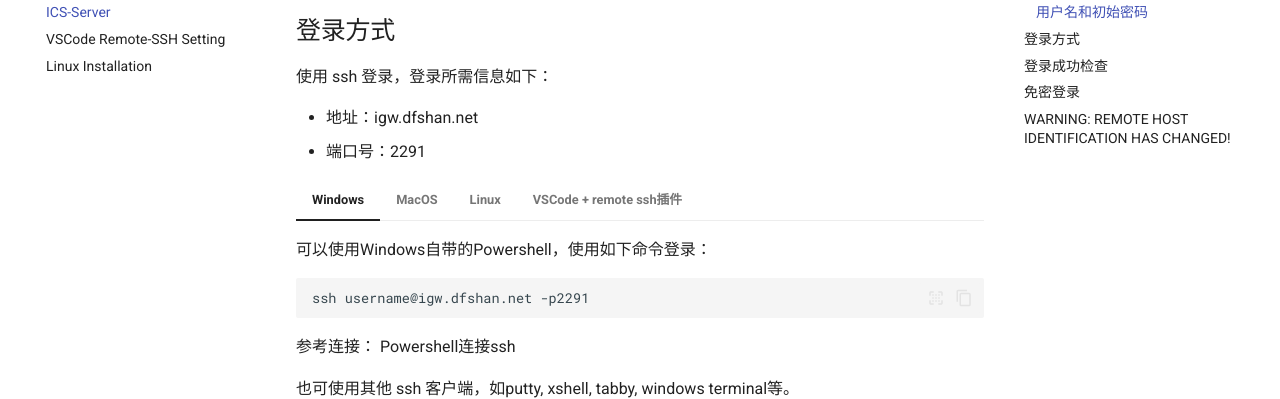
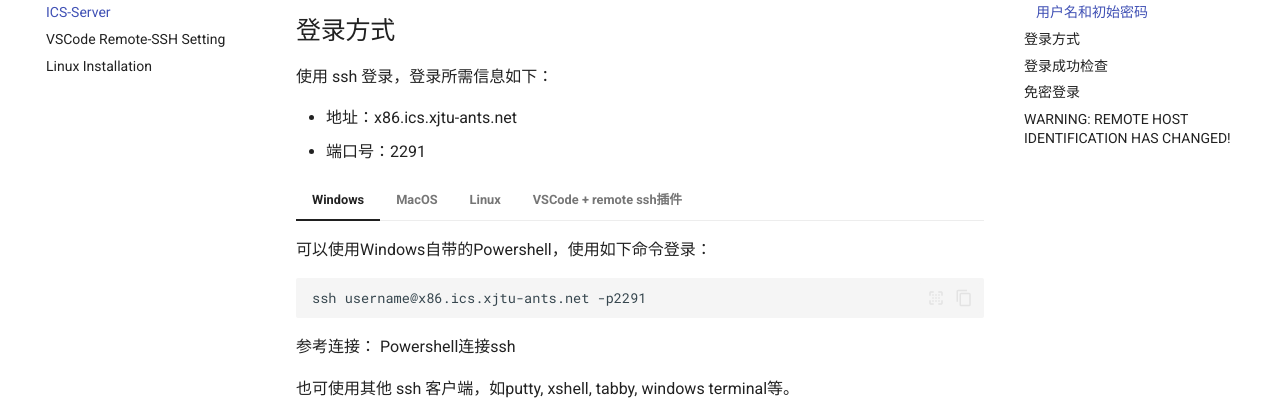
Before and after one commit to xjtu-ics/ics-webpage, an MkDocs documentation site: the page built from docs/resources/ICS-Server.md, in a window 1280 px wide and 900 px high, scrolled down 585 px. Shown: the part 152-551 px from the top of the window. Built offline with MkDocs 1.6.1 and Material for MkDocs 9.7.7, drawn with Linux system fonts in a browser that asks for light colours; comment, search, counter and statistics services are not loaded; the version menu is left out.

Commit message:
update: change igw.dfshan.net to x86.ics.xjtu-ants.net

````diff
--- a/docs/resources/ICS-Server.md
+++ b/docs/resources/ICS-Server.md
@@ -17,7 +17,7 @@
 ## 登录方式
 使用 ssh 登录，登录所需信息如下：
 
-- 地址：igw.dfshan.net
+- 地址：x86.ics.xjtu-ants.net
 - 端口号：2291
 
 
@@ -25,7 +25,7 @@
 
     可以使用Windows自带的Powershell，使用如下命令登录：
     ```
-    ssh username@igw.dfshan.net -p2291
+    ssh username@x86.ics.xjtu-ants.net -p2291
     ```
     参考连接： Powershell连接ssh
 
@@ -45,7 +45,7 @@
     打开系统自带的 Terminal 或者下载 iTerm 软件，使用如下命令登录
 
     ```
-    ssh username@igw.dfshan.net -p2291
+    ssh username@x86.ics.xjtu-ants.net -p2291
     ```
     其中，username 为各自的账户名。
 
@@ -54,7 +54,7 @@
     打开终端软件，使用如下命令登录
 
     ```
-    ssh username@igw.dfshan.net -p2291
+    ssh username@x86.ics.xjtu-ants.net -p2291
     ```
     其中，username 为各自的账户名。
 
````
Also changed, not shown: docs/resources/VScodeRemote-SSH.md (+1 -1 lines).
